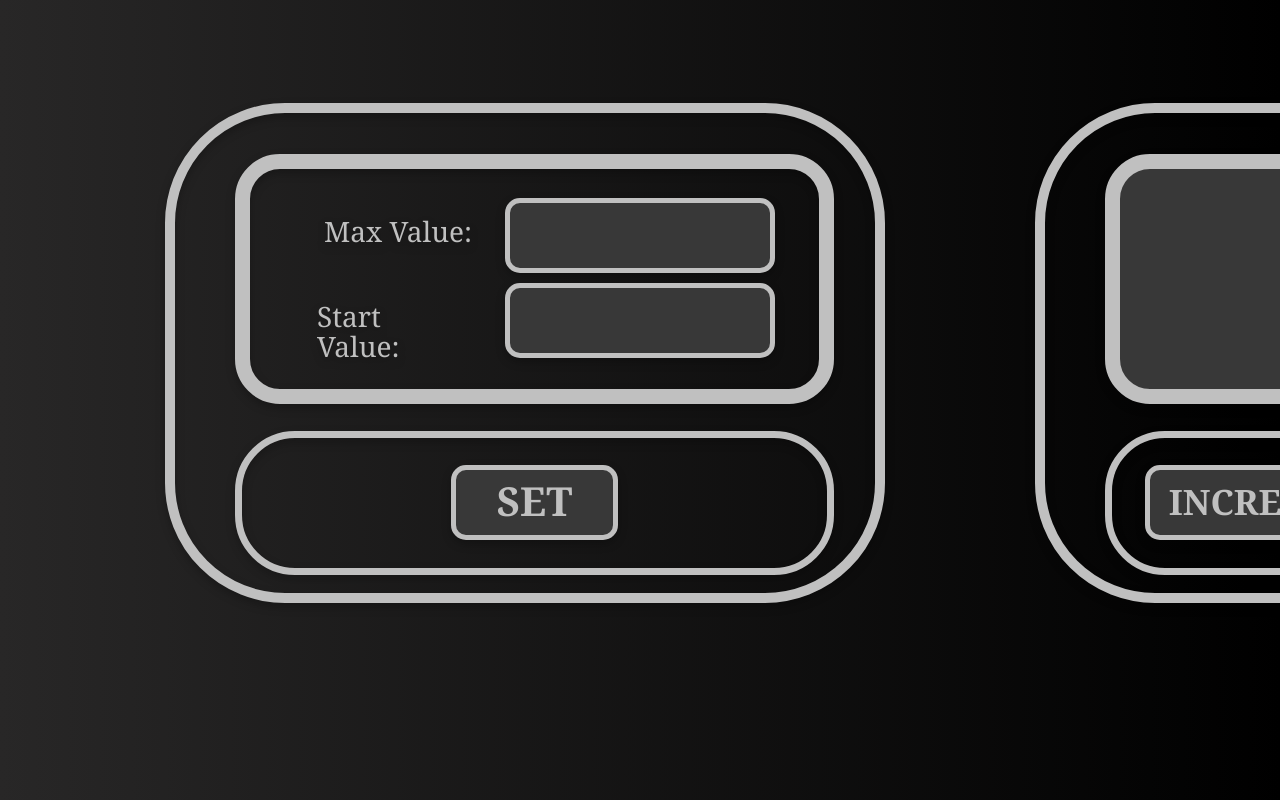
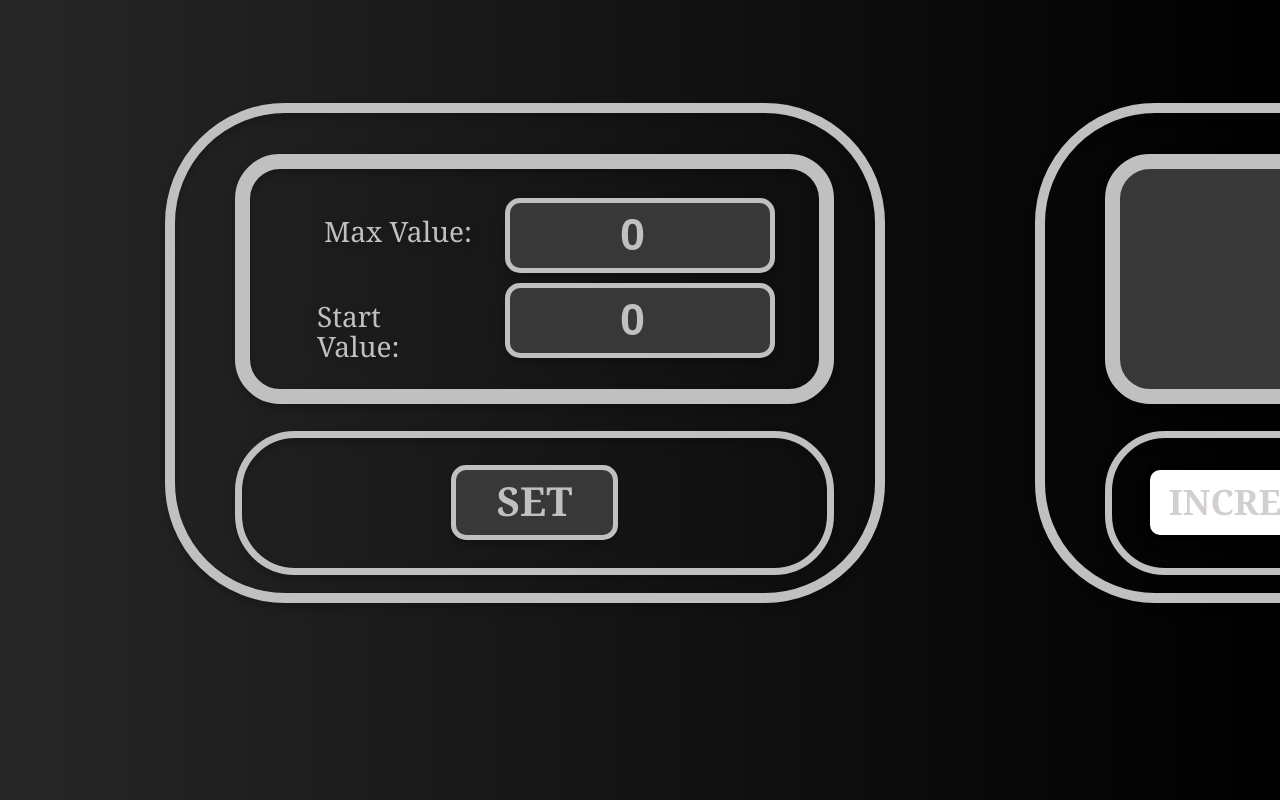
Before and after one commit to ellijahcuts/clickCounter, a React (Create React App) app: page / in a window 1280 px wide. Built offline with nearby package versions, Linux system fonts and the light colour scheme.

Commit message:
add LocalStorage

```diff
--- a/src/App.tsx
+++ b/src/App.tsx
@@ -1,5 +1,5 @@
-import React, {useState} from 'react';
-import  s from './App.module.css';
+import React, {ChangeEvent, useEffect, useState} from 'react';
+import s from './App.module.css';
 import {CounterValue} from "./components/CounterValue/CounterValue";
 import {CounterSetting} from "./components/CounterSettings/CounterSetting";
 
@@ -7,24 +7,83 @@ import {CounterSetting} from "./components/CounterSettings/CounterSetting";
 
 export function App() {
 
-    const [value, setValue] = useState<number>(0)
+    const [valueCounter, setValueCounter] = useState<number>(0)
+    const [maxValueCounter, setMaxValueCounter] = useState<number>(0)
+    const [maxValueSetting, setMaxValueSetting] = useState<number>(0)
+    const [startValueSetting, setStartValueSetting] = useState<number>(0)
+
+
+    useEffect(() => {
+        let valueAsString = localStorage.getItem('counterValue')
+        if (valueAsString) {
+            let newValue = JSON.parse(valueAsString)
+            setValueCounter(newValue)
+        }
+    }, [])
+    useEffect(() => {
+        let maxValueString = localStorage.getItem('maxValueSetting')
+        if (maxValueString) {
+            let newMaxValue = JSON.parse(maxValueString)
+            setMaxValueSetting(newMaxValue)
+        }
+    }, [])
+    useEffect(() => {
+        let startValueString = localStorage.getItem('startValueSetting')
+        if (startValueString) {
+            let newStartValue = JSON.parse(startValueString)
+            setStartValueSetting(newStartValue)
+        }
+    }, [])
+
+
+    useEffect(() => {
+        localStorage.setItem('counterValue', JSON.stringify(valueCounter))
+    }, [valueCounter])
+    useEffect(() => {
+        localStorage.setItem('maxValueSetting', JSON.stringify(maxValueSetting))
+    }, [maxValueSetting])
+    useEffect(() => {
+        localStorage.setItem('startValueSetting', JSON.stringify(startValueSetting))
+    }, [startValueSetting])
+
 
     let Plus = () => {
-        if (value < 5)
-            setValue(value + 1)
+        if (valueCounter < maxValueCounter)
+            setValueCounter(valueCounter + 1)
     }
     let Reset = () => {
-        setValue(0)
+        setValueCounter(0)
     }
+    const changeMaxValue = (e: ChangeEvent<HTMLInputElement>) => {
+        setMaxValueSetting(JSON.parse(e.currentTarget.value));
+    };
+    const changeStartValue = (e: ChangeEvent<HTMLInputElement>) => {
+        setStartValueSetting(JSON.parse(e.currentTarget.value));
+    };
+    let Set = () => {
+        if (startValueSetting >= 0 && maxValueSetting > 0){
+            setMaxValueCounter(maxValueSetting)
+            setValueCounter(startValueSetting)
+        }
+        }
+
+
 
     return (
         <div className={s.Core}>
             <CounterValue
-                value={value}
+                value={valueCounter}
+                maxValue={maxValueCounter}
                 Plus={Plus}
                 Reset={Reset}
             />
-            <CounterSetting/>
+            <CounterSetting
+                maxValue={maxValueSetting}
+                startValue={startValueSetting}
+                changeMax={changeMaxValue}
+                changeStart={changeStartValue}
+                set={Set}
+            />
         </div>
     )
 
--- a/src/components/CounterSettings/CounterSetting.tsx
+++ b/src/components/CounterSettings/CounterSetting.tsx
@@ -1,17 +1,32 @@
-import React from 'react';
+import React, {ChangeEvent} from 'react';
 import s from './CounterSetting.module.css'
 
+type SettingsType ={
+    maxValue:number
+    startValue:number
+    changeMax:(e: ChangeEvent<HTMLInputElement>)=>void
+    changeStart:(e: ChangeEvent<HTMLInputElement>)=>void
+    set:()=>void
+}
 
 
-export const CounterSetting = () => {
+export const CounterSetting = (props:SettingsType) => {
     return (
         <div className={s.block} >
             <div className={s.frame}>
-                <label className={s.labelMax}>Max Value:<input type={"number"} min={'0'} className={s.maxValue}/></label>
-                <label className={s.labelStart}>Start Value:<input type={"number"} className={s.startValue}/></label>
+                <label className={s.labelMax}>Max Value:
+                    <input type={"number"} className={s.maxValue}
+                           value={props.maxValue} onChange={props.changeMax}
+
+                    /></label>
+                <label className={s.labelStart}>Start Value:
+                    <input type={"number"} className={s.startValue}
+                           value={props.startValue} onChange={props.changeStart}
+
+                    /></label>
             </div>
             <div className={s.buttonFrame}>
-                <div className={s.buttonSet}>SET</div>
+                <div className={s.buttonSet} onClick={props.set}>SET</div>
             </div>
         </div>
     );
--- a/src/components/CounterValue/CounterValue.tsx
+++ b/src/components/CounterValue/CounterValue.tsx
@@ -4,6 +4,7 @@ import s from './CounterValue.module.css';
 
 type CounterValuesType = {
     value: number
+    maxValue:number
     Plus: () => void
     Reset: () => void
 
@@ -13,9 +14,9 @@ type CounterValuesType = {
 export const CounterValue = (props: CounterValuesType) => {
     return (
         <div className={s.block}>
-            <Counter value={props.value}/>
+            <Counter value={props.value} maxValue={props.maxValue}/>
             <div className={s.border}>
-                <button disabled={props.value === 5} className={s.buttonINC} onClick={props.Plus}>INCREASE</button>
+                <button disabled={props.value === props.maxValue} className={s.buttonINC} onClick={props.Plus}>INCREASE</button>
                 <div className={s.buttonRES} onClick={props.Reset}>RESET</div>
             </div>
         </div>
@@ -23,10 +24,11 @@ export const CounterValue = (props: CounterValuesType) => {
 };
 type CounterPropsType = {
     value: number
+    maxValue:number
 }
 
 export function Counter(props: CounterPropsType) {
-    const displayStyle = props.value === 5 ? {color: "gold"} : {}
+    const displayStyle = props.value === props.maxValue ? {color: "red"} : {}
     return (
         <div className={s.counter} style={displayStyle}>{props.value}</div>
     )
```
